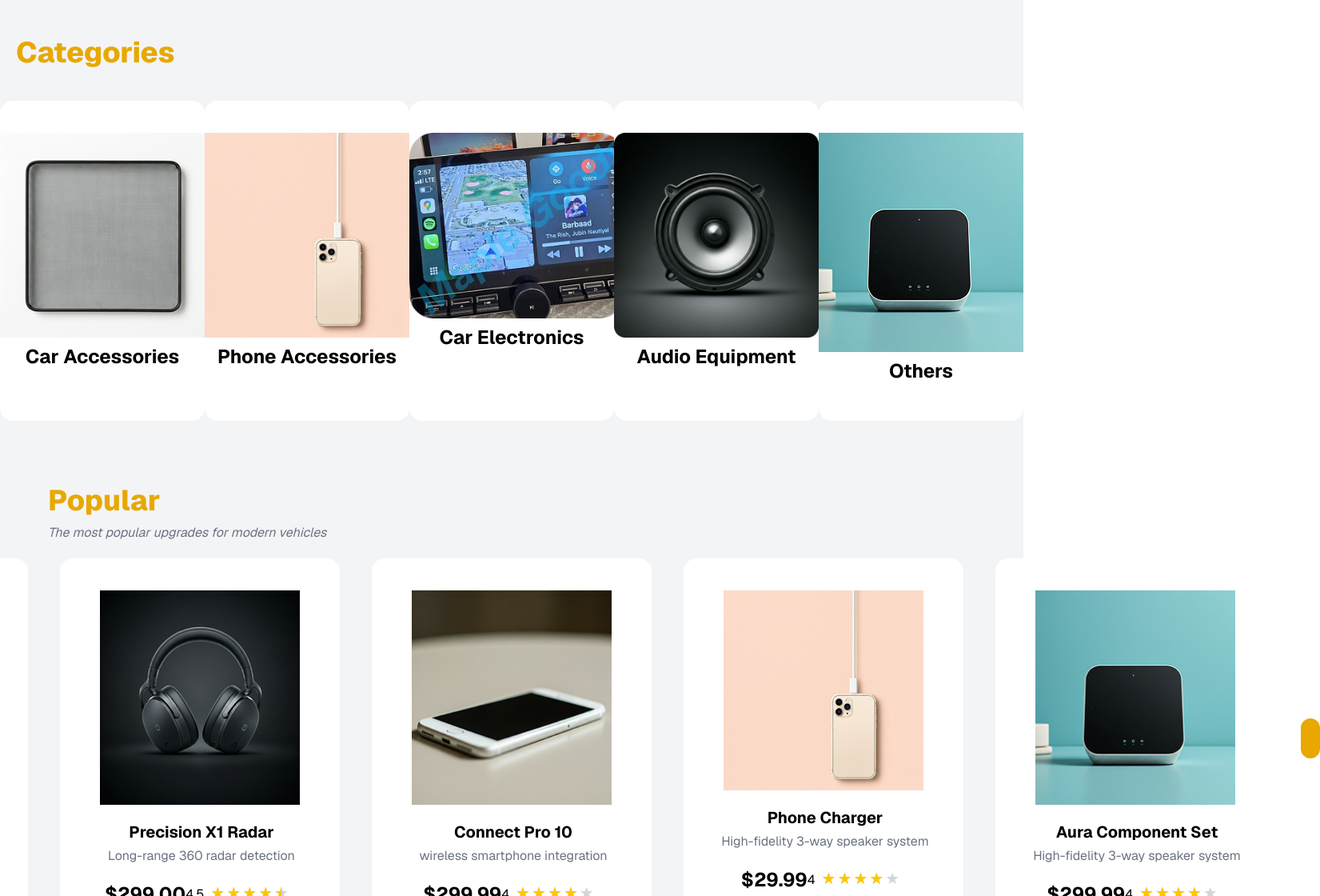
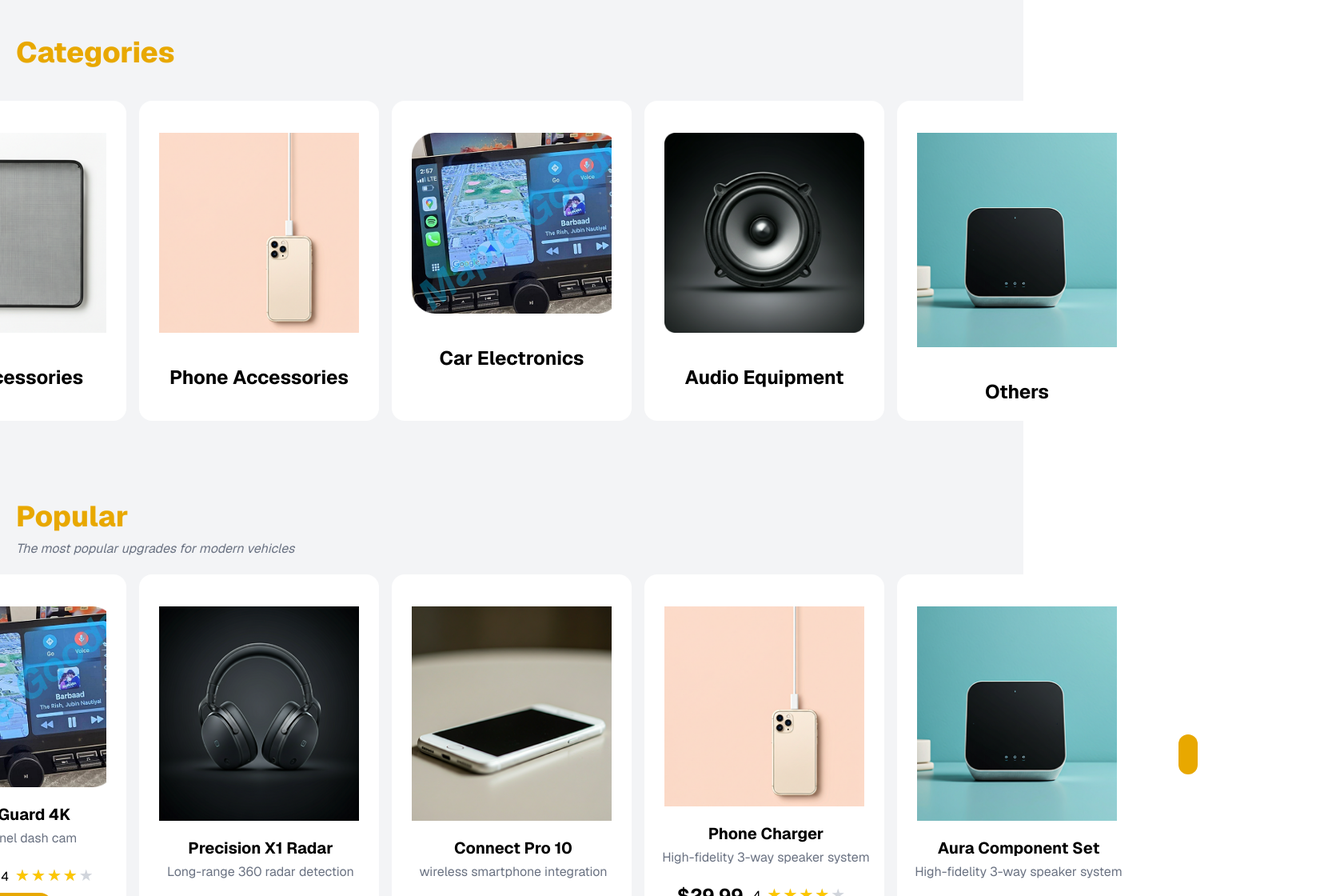
Before and after one commit to HenryPhan05/MapleGood, a Next.js app: page /user in a window 1280 px wide. Shown: the part 200-1320 px from the top of the page at 80% size, 1651 px wide, since content can reach past the window. Built offline with nearby package versions, Linux system fonts and the light colour scheme; no server answers.

Commit message:
small UI change

```diff
--- a/app/user/page.tsx
+++ b/app/user/page.tsx
@@ -42,7 +42,7 @@ export default function homepageUser() {
   const sampleProductsData = [
     {
       id: "1",
-      name: "Mapple Guard 4K",
+      name: "Maple Guard 4K",
       category: "Car Screens",
       price: 249.99,
       description: "Dual-channel dash cam",
@@ -105,28 +105,33 @@ export default function homepageUser() {
           >
             Categories
           </h1>
-          <div className="mt-10 flex flex-row justify-evenly">
+          <div className="m-5 flex flex-row justify-center gap-8">
+            <div className="m-5 flex flex-row justify-evenly gap-4">
               {sampleCategoriesData.map((category) => (
                 <div
                   key={category.id}
-                className="flex h-100 w-100 flex-col items-center rounded-2xl bg-white hover:cursor-pointer hover:opacity-70"
+                  className="flex h-100 w-75 flex-col items-center rounded-2xl bg-white hover:cursor-pointer hover:opacity-70"
                 >
                   <Image
                     src={category.image}
                     alt={category.name}
-                  width={300}
-                  height={300}
-                  className="ml-10 mr-10 mt-10"
+                    width={250}
+                    height={250}
+                    className="m-10"
                   />
-                <p className="mt-2 text-center text-2xl font-bold text-black">
+                  <div className="text-center">
+                    <p className=" text-center text-2xl font-bold text-black">
                       {category.name}
                     </p>
+                  </div>
+
                 </div>
               ))}
             </div>
           </div>
+        </div>
 
-        <div className="m-10">
+        <div>
           <h1
             className="ml-5 mt-20 text-4xl font-extrabold"
             style={{ color: "#E8A800" }}
@@ -136,18 +141,18 @@ export default function homepageUser() {
           <p className="ml-5 mt-2 text-xm italic text-gray-500">
             The most popular upgrades for modern vehicles
           </p>
-          <div className="mt-5 flex flex-row justify-center gap-8">
+          <div className="m-5 flex flex-row justify-center gap-8">
             <ArrowLeft
               size={50}
               color={"black"}
               className="mt-50 rounded-full p-3 hover:cursor-pointer hover:opacity-90"
               style={{ backgroundColor: "#E8A800" }}
             />
-            <div className="flex flex-row justify-between gap-10">
+            <div className="mr-5 ml-5 flex flex-row justify-between gap-4">
               {sampleProductsData.map((product) => (
                 <div
                   key={product.id}
-                  className="flex w-[350px] flex-col items-center rounded-2xl bg-white pb-3"
+                  className="flex w-75 flex-col items-center rounded-2xl bg-white pb-3"
                 >
                   <Image
                     src={product.image}
@@ -165,7 +170,7 @@ export default function homepageUser() {
                       ${product.price.toFixed(2)}
                     </p>
                     <div className="mr-3 mt-3 flex flex-row gap-1">
-                      <p className="mt-3 text-xm text-black">{product.rate}</p>
+                      <p className="ml-3 mt-3 text-xm text-black">{product.rate}</p>
                       <StarRating rate={product.rate} />
                     </div>
                   </div>
```
Lines whose indentation alone changed are shown as unchanged.
